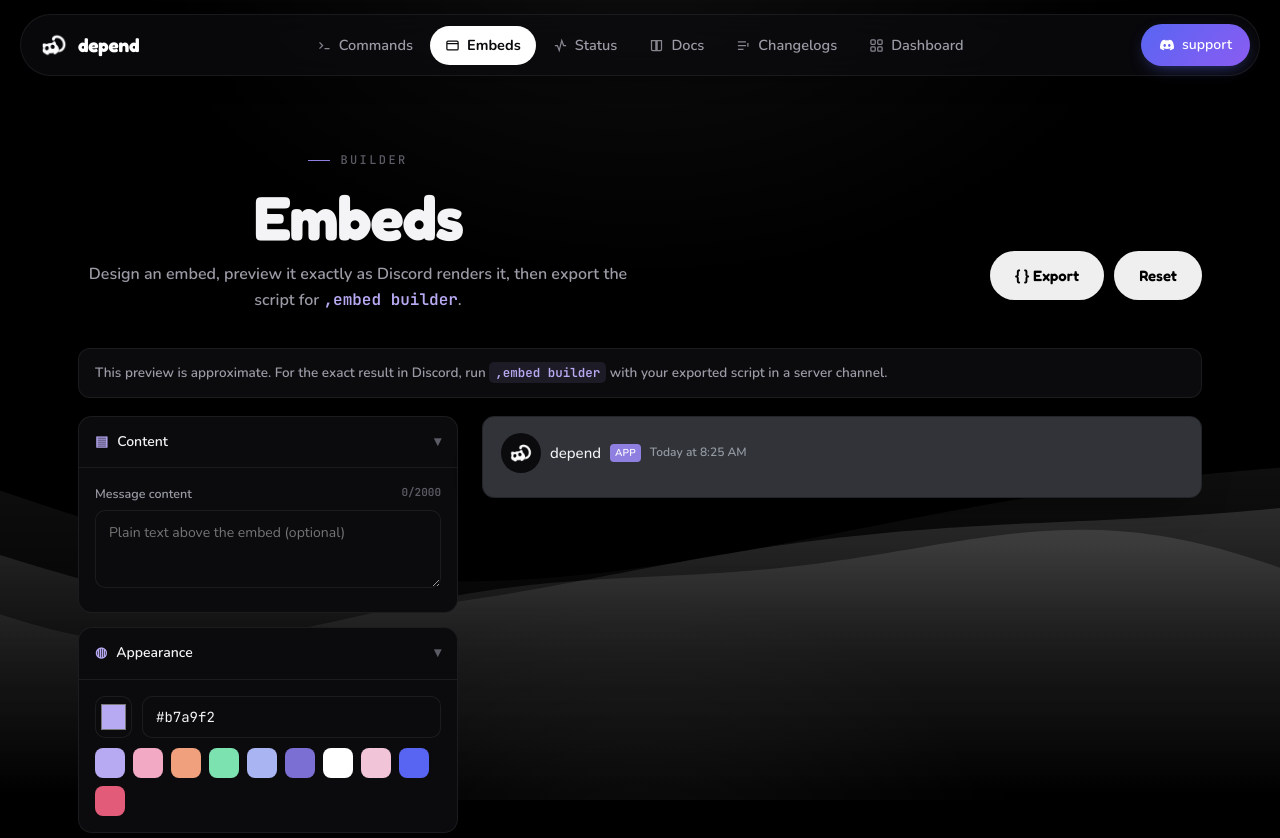
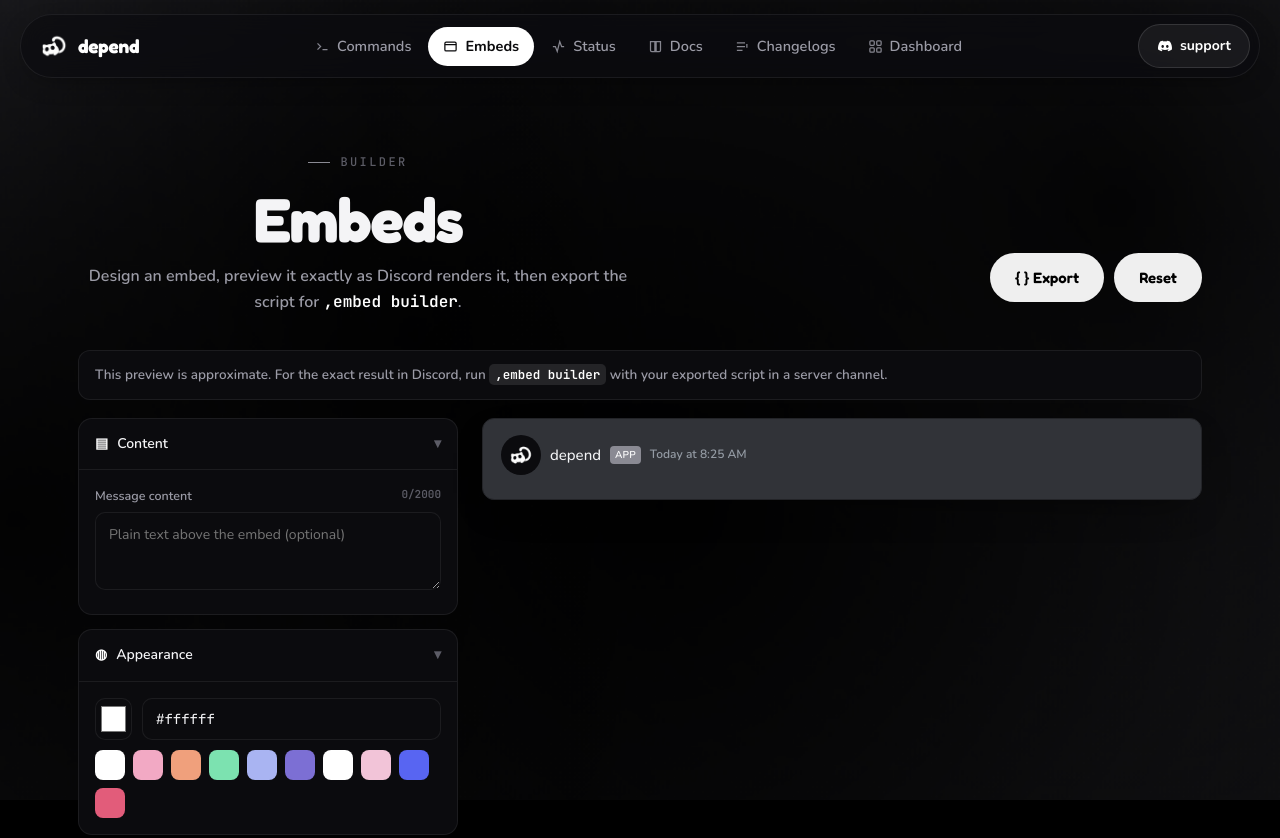
Before and after one commit to phreshboyswag397-bot/depending, a website: page embeds.html in a window 1280 px wide. Shown: the top 838 px of the page. Drawn offline with nearby package versions, Linux system fonts and the light colour scheme; animation ran at ten frames a second.

Commit message:
Add files via upload

```diff
--- a/embeds.html
+++ b/embeds.html
@@ -69,7 +69,7 @@
   .e-footer img{width:20px;height:20px;border-radius:50%}
   .note-bar{background:var(--surface);border:1px solid var(--line);border-radius:12px;
     padding:13px 16px;margin-bottom:18px;font-size:13.5px;color:var(--txt-dim)}
-  .note-bar code{font-family:var(--font-mono);color:var(--peri);background:rgba(183,169,242,.1);
+  .note-bar code{font-family:var(--font-mono);color:var(--peri);background:rgba(255,255,255,.1);
     padding:2px 6px;border-radius:5px;font-size:12.5px}
   @media(max-width:920px){.eb{grid-template-columns:1fr}.preview-wrap{position:static}}
 </style></head><body>
@@ -97,8 +97,8 @@
       <div class="panel" data-p style="margin-top:14px">
         <div class="panel-h"><span class="ic">◍</span>Appearance<span class="chev">▾</span></div>
         <div class="panel-b">
-          <div class="colorrow"><input type="color" id="f-color" value="#b7a9f2">
-            <input class="inp" id="f-colorhex" value="#b7a9f2" style="font-family:var(--font-mono)"></div>
+          <div class="colorrow"><input type="color" id="f-color" value="#ffffff">
+            <input class="inp" id="f-colorhex" value="#ffffff" style="font-family:var(--font-mono)"></div>
           <div class="swatches" id="swatches"></div>
         </div>
       </div>
@@ -163,7 +163,7 @@
 
 <script>
 mountChrome('embeds');
-const SW=['#b7a9f2','#f2a9c4','#f0a07c','#7ce2b0','#a9b4f2','#7c6fd4','#ffffff','#f2c4d8','#5865F2','#e25c7a'];
+const SW=['#ffffff','#f2a9c4','#f0a07c','#7ce2b0','#a9b4f2','#7c6fd4','#ffffff','#f2c4d8','#5865F2','#e25c7a'];
 document.getElementById('swatches').innerHTML=SW.map(c=>`<div class="sw" style="background:${c}" data-c="${c}"></div>`).join('');
 const $=id=>document.getElementById(id);
 let fields=[];
@@ -255,8 +255,8 @@ $('export').onclick=()=>{
   navigator.clipboard?.writeText(script);
   const b=$('export');const o=b.textContent;b.textContent='Copied ✓';setTimeout(()=>b.textContent=o,1400);
 };
-$('reset').onclick=()=>{document.querySelectorAll('.inp').forEach(el=>el.value=el.id==='f-colorhex'?'#b7a9f2':'');
-  $('f-color').value='#b7a9f2';fields=[];renderFields();update();};
+$('reset').onclick=()=>{document.querySelectorAll('.inp').forEach(el=>el.value=el.id==='f-colorhex'?'#ffffff':'');
+  $('f-color').value='#ffffff';fields=[];renderFields();update();};
 
 renderFields();update();
 </script>
--- a/shared.js
+++ b/shared.js
@@ -41,7 +41,7 @@ async function typeSequence(parts, opts){
 }
 
 function mountChrome(active){
-  mountWaves();
+  mountFluid();
   mountLoader();
   const links = NAV.map(([t,h])=>{
     const on = t.toLowerCase()===active;
@@ -98,22 +98,22 @@ function mountLoader(){
   if(document.getElementById('loader')) return;
   const css=`
     #loader{position:fixed;inset:0;z-index:9999;display:grid;place-items:center;
-      background:radial-gradient(circle at 50% 45%,#0b0a14 0%,#000 70%);
+      background:radial-gradient(circle at 50% 45%,#0a0a0a 0%,#000 70%);
       transition:opacity .5s ease;}
     #loader.hide{opacity:0;pointer-events:none}
     #loader .ldr-wrap{position:relative;display:grid;place-items:center}
     #loader .halo{position:absolute;width:240px;height:240px;border-radius:50%;
-      background:radial-gradient(circle,rgba(183,169,242,.35),rgba(183,169,242,0) 65%);
+      background:radial-gradient(circle,rgba(255,255,255,.35),rgba(255,255,255,0) 65%);
       filter:blur(6px);animation:ldr-halo 1.8s ease-in-out infinite}
     #loader .ring{position:absolute;width:140px;height:140px;border-radius:50%;
-      border:2px solid transparent;border-top-color:rgba(183,169,242,.8);
-      border-right-color:rgba(183,169,242,.25);animation:ldr-spin 1.1s linear infinite}
+      border:2px solid transparent;border-top-color:rgba(255,255,255,.8);
+      border-right-color:rgba(255,255,255,.25);animation:ldr-spin 1.1s linear infinite}
     #loader img{width:104px;height:104px;position:relative;
-      filter:drop-shadow(0 0 14px rgba(183,169,242,.65)) drop-shadow(0 0 34px rgba(143,127,224,.45));
+      filter:drop-shadow(0 0 14px rgba(255,255,255,.65)) drop-shadow(0 0 34px rgba(255,255,255,.45));
       animation:ldr-pulse 1.4s ease-in-out infinite}
     #loader.out .ldr-wrap{animation:ldr-out .62s cubic-bezier(.55,0,.25,1) forwards}
     @keyframes ldr-pulse{0%,100%{opacity:.82;transform:scale(1)}
-      50%{opacity:1;transform:scale(1.07);filter:drop-shadow(0 0 22px rgba(183,169,242,.85)) drop-shadow(0 0 48px rgba(143,127,224,.6))}}
+      50%{opacity:1;transform:scale(1.07);filter:drop-shadow(0 0 22px rgba(255,255,255,.85)) drop-shadow(0 0 48px rgba(255,255,255,.6))}}
     @keyframes ldr-halo{0%,100%{opacity:.5;transform:scale(.92)}50%{opacity:1;transform:scale(1.08)}}
     @keyframes ldr-spin{to{transform:rotate(360deg)}}
     @keyframes ldr-out{0%{opacity:1;transform:translateY(0) scale(1)}
@@ -150,50 +150,60 @@ function mountLoader(){
   window.addEventListener('pageshow',ev=>{ if(ev.persisted){ el.classList.add('out','hide');el.style.display='none'; }});
 }
 
-// site-wide background — soft, slow grayscale waves drifting on black
-function mountWaves(){
-  if(document.getElementById('waves')) return;
-  document.body.insertAdjacentHTML('afterbegin','<canvas id="waves" aria-hidden="true"></canvas>');
-  const c=document.getElementById('waves');
+// site-wide background — smooth flowing grayscale fluid: soft black shapes
+// drift slowly over a grey base. Rendered at low res and upscaled by the
+// browser, which keeps it buttery-smooth and cheap on the GPU.
+function mountFluid(){
+  if(document.getElementById('fluid')) return;
+  document.body.insertAdjacentHTML('afterbegin','<canvas id="fluid" aria-hidden="true"></canvas>');
+  const c=document.getElementById('fluid');
   Object.assign(c.style,{position:'fixed',inset:'0',width:'100%',height:'100%',
     zIndex:'-1',pointerEvents:'none'});
   const x=c.getContext('2d');
   const reduce=window.matchMedia&&matchMedia('(prefers-reduced-motion: reduce)').matches;
-  let dpr,t=0,raf;
-  // each layer: amplitude, wavelength, drift speed, vertical position, fill opacities (white)
-  const layers=[
-    {amp:.085,len:1.75,inc:.0052,yoff:.66,top:.16,mid:.05},
-    {amp:.060,len:1.10,inc:.0085,yoff:.73,top:.11,mid:.035},
-    {amp:.120,len:2.35,inc:.0036,yoff:.58,top:.085,mid:.028}
+  const SCALE=0.42;                     // low-res backing store → smooth upscale + speed
+  let W,H,raf,start=performance.now();
+  // blobs live in 0..1 space; they drift on slow sine paths
+  const darks=[
+    {bx:.28,by:.30,ax:.17,ay:.12,sx:.052,sy:.040,px:0.0,r:.64},
+    {bx:.74,by:.32,ax:.14,ay:.15,sx:.045,sy:.058,px:1.7,r:.72},
+    {bx:.54,by:.76,ax:.18,ay:.13,sx:.037,sy:.050,px:3.1,r:.68},
+    {bx:.13,by:.64,ax:.12,ay:.16,sx:.060,sy:.034,px:4.6,r:.56}
   ];
-  function resize(){ dpr=Math.min(devicePixelRatio||1,2);
-    c.width=innerWidth*dpr; c.height=innerHeight*dpr; x.setTransform(dpr,0,0,dpr,0,0); }
-  function wave(L,phase){
-    const W=innerWidth,H=innerHeight,baseY=H*L.yoff,amp=H*L.amp,len=W*L.len;
-    x.beginPath(); x.moveTo(0,H); x.lineTo(0,baseY);
-    for(let px=0;px<=W;px+=10){
-      const y=baseY
-        + Math.sin(px/len*6.2832 + phase)*amp
-        + Math.sin(px/(len*.5)*6.2832 + phase*1.35)*amp*.38;
-      x.lineTo(px,y);
+  const lights=[
+    {bx:.62,by:.58,ax:.20,ay:.16,sx:.041,sy:.049,px:2.2,r:.50,a:.20},
+    {bx:.26,by:.44,ax:.16,ay:.14,sx:.050,sy:.038,px:5.0,r:.44,a:.16}
+  ];
+  function resize(){ W=c.width=Math.max(2,Math.round(innerWidth*SCALE));
+    H=c.height=Math.max(2,Math.round(innerHeight*SCALE)); }
+  function draw(now){
+    const t=(now-start)/1000, maxd=Math.max(W,H);
+    // grey base
+    const bg=x.createLinearGradient(0,0,0,H);
+    bg.addColorStop(0,'#2a2a30'); bg.addColorStop(1,'#141417');
+    x.fillStyle=bg; x.fillRect(0,0,W,H);
+    // lighter swirls
+    x.globalCompositeOperation='lighter';
+    for(const b of lights){
+      const cx=(b.bx+Math.sin(t*b.sx+b.px)*b.ax)*W, cy=(b.by+Math.cos(t*b.sy+b.px)*b.ay)*H, R=b.r*maxd;
+      const g=x.createRadialGradient(cx,cy,0,cx,cy,R);
+      g.addColorStop(0,'rgba(124,124,134,'+b.a+')'); g.addColorStop(1,'rgba(124,124,134,0)');
+      x.fillStyle=g; x.fillRect(0,0,W,H);
     }
-    x.lineTo(W,H); x.closePath();
-    const g=x.createLinearGradient(0,baseY-amp,0,H);
-    g.addColorStop(0,`rgba(255,255,255,${L.top})`);
-    g.addColorStop(.5,`rgba(255,255,255,${L.mid})`);
-    g.addColorStop(1,'rgba(255,255,255,0)');
-    x.fillStyle=g; x.fill();
-  }
-  function frame(){
-    x.clearRect(0,0,innerWidth,innerHeight);
-    t+=1;
-    for(const L of layers) wave(L, t*L.inc);
-    raf=requestAnimationFrame(frame);
+    // soft black shapes
+    x.globalCompositeOperation='source-over';
+    for(const b of darks){
+      const cx=(b.bx+Math.sin(t*b.sx+b.px)*b.ax)*W, cy=(b.by+Math.cos(t*b.sy+b.px)*b.ay)*H, R=b.r*maxd;
+      const g=x.createRadialGradient(cx,cy,0,cx,cy,R);
+      g.addColorStop(0,'rgba(0,0,0,.88)'); g.addColorStop(.6,'rgba(0,0,0,.34)'); g.addColorStop(1,'rgba(0,0,0,0)');
+      x.fillStyle=g; x.fillRect(0,0,W,H);
+    }
+    raf=requestAnimationFrame(draw);
   }
   resize();
-  if(reduce){ layers.forEach(L=>wave(L, 1.2)); }
-  else frame();
+  if(reduce){ draw(performance.now()); cancelAnimationFrame(raf); }
+  else raf=requestAnimationFrame(draw);
   let to; addEventListener('resize',()=>{clearTimeout(to);to=setTimeout(()=>{
-    cancelAnimationFrame(raf); resize(); reduce?layers.forEach(L=>wave(L,1.2)):frame();
+    cancelAnimationFrame(raf); resize(); reduce?draw(performance.now()):(raf=requestAnimationFrame(draw));
   },150);});
 }
--- a/styles.css
+++ b/styles.css
@@ -13,9 +13,9 @@
   --txt:#f4f4f6;
   --txt-dim:#9b9ba6;
   --txt-faint:#5c5c66;
-  --peri:#b7a9f2;
-  --peri-bright:#cdc2f8;
-  --peri-deep:#8f7fe0;
+  --peri:#ffffff;
+  --peri-bright:#ffffff;
+  --peri-deep:#8a8a93;
   --blurple:#5865F2;
   --green:#43e08a;
   --amber:#e2b85c;
@@ -59,9 +59,9 @@ header.nav{position:sticky;top:0;z-index:50;padding:14px 0}
 .nav-pill a.active{color:#0a0a0c;background:#fff;font-weight:700}
 .nav-pill a.active svg{opacity:1}
 .nav-support{flex:0 0 auto;display:inline-flex;align-items:center;gap:7px;
-  background:linear-gradient(135deg,#5865F2,#8b5cf2);color:#fff;font-weight:600;font-size:14px;
-  padding:10px 18px;border-radius:999px;transition:.16s;box-shadow:0 6px 18px -8px rgba(88,101,242,.7)}
-.nav-support:hover{transform:translateY(-1px);box-shadow:0 9px 24px -8px rgba(88,101,242,.85)}
+  background:rgba(255,255,255,.06);border:1px solid var(--line-2);color:#fff;font-weight:700;font-size:14px;
+  padding:10px 18px;border-radius:999px;transition:.16s}
+.nav-support:hover{transform:translateY(-1px);background:rgba(255,255,255,.1)}
 .nav-toggle{display:none;background:none;border:1px solid var(--line);color:#fff;
   width:40px;height:40px;border-radius:50%;cursor:pointer;font-size:17px;flex:0 0 auto}
 
@@ -84,7 +84,7 @@ header.nav{position:sticky;top:0;z-index:50;padding:14px 0}
 .btn-primary{background:#fff;color:#0a0a0c}
 .btn-primary:hover{background:#ece9f8;transform:translateY(-1px);
   box-shadow:0 12px 30px -12px rgba(255,255,255,.35)}
-.btn-primary .di{color:var(--blurple)}
+.btn-primary .di{color:#18181c}
 .btn .di{color:var(--peri)}
 .btn-dark:hover .di{color:var(--peri-bright)}
 
```
Also changed, not shown: changelogs.html (+1 -1 lines), commands.html (+3 -3 lines), dashboard.html (+2 -2 lines), docs.html (+1 -1 lines), index.html (+17 -17 lines), background-preview.svg (added).
